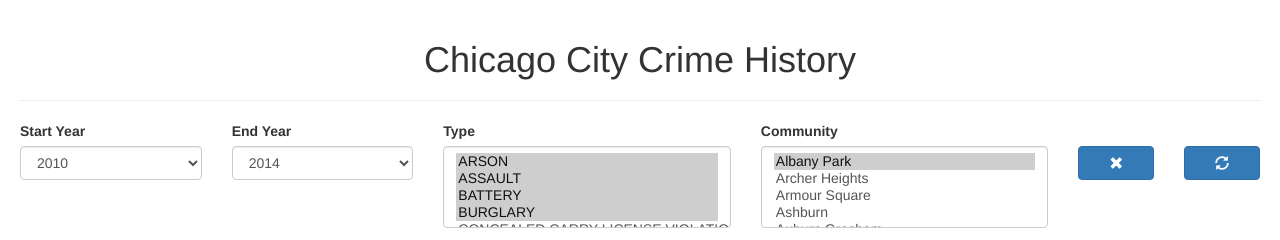
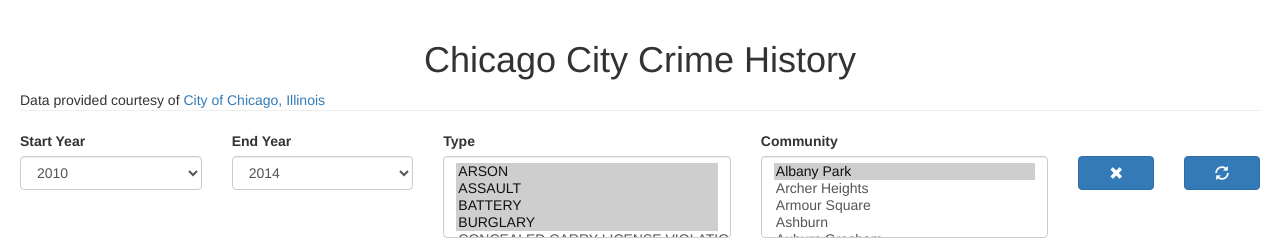
Before and after one commit to Bret-Finley/crime, a website: page index.html in a window 1280 px wide. Shown: the top 240 px of the page. Drawn offline with Linux system fonts and the light colour scheme; some packages are replaced by stand-ins of ours; no server answers.

Commit message:
Updated docs. Updated style for hr. Added source for data

```diff
--- a/index.html
+++ b/index.html
@@ -17,7 +17,11 @@
 </head>
 <body ng-controller="Ctrl">
 <h1>Chicago City Crime History</h1>
-<hr />
+Data provided courtesy of
+<a href="https://data.cityofchicago.org/Public-Safety/Crimes-2001-to-present/ijzp-q8t2" target="none">
+	City of Chicago, Illinois
+</a>
+<hr class="hrbreak" />
 <div id="filters" class="row">
 	<div class="col-md-2">
 		<label class="control-label">Start Year</label>
--- a/lib/style.css
+++ b/lib/style.css
@@ -10,6 +10,10 @@ html, body {
 
 table {
 	border: 3px solid #F7F7F9;
+}
+
+.hrbreak {
+	margin-top: 0px;
 }
 
 .iwhr {
```
Also changed, not shown: 2 other files.
